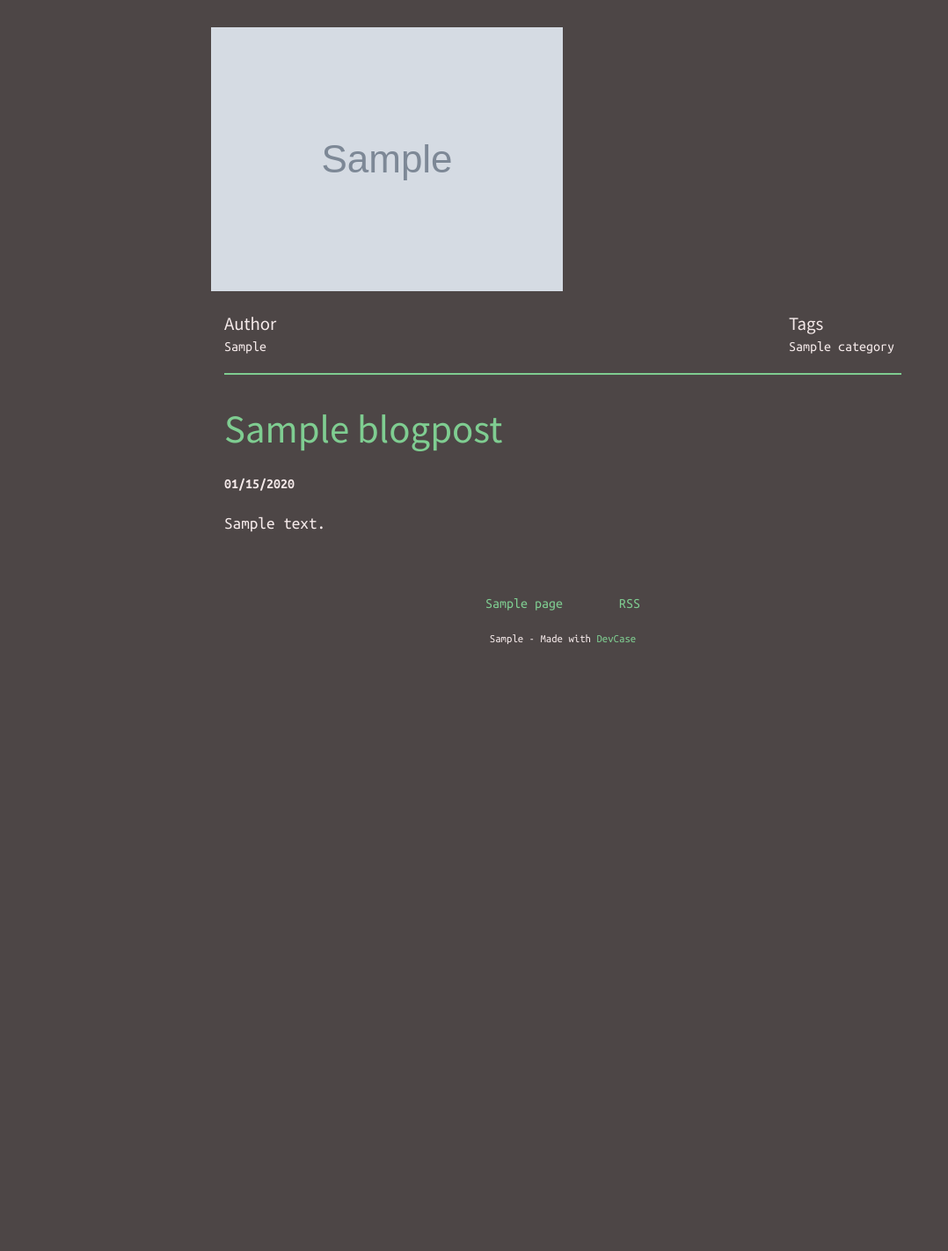
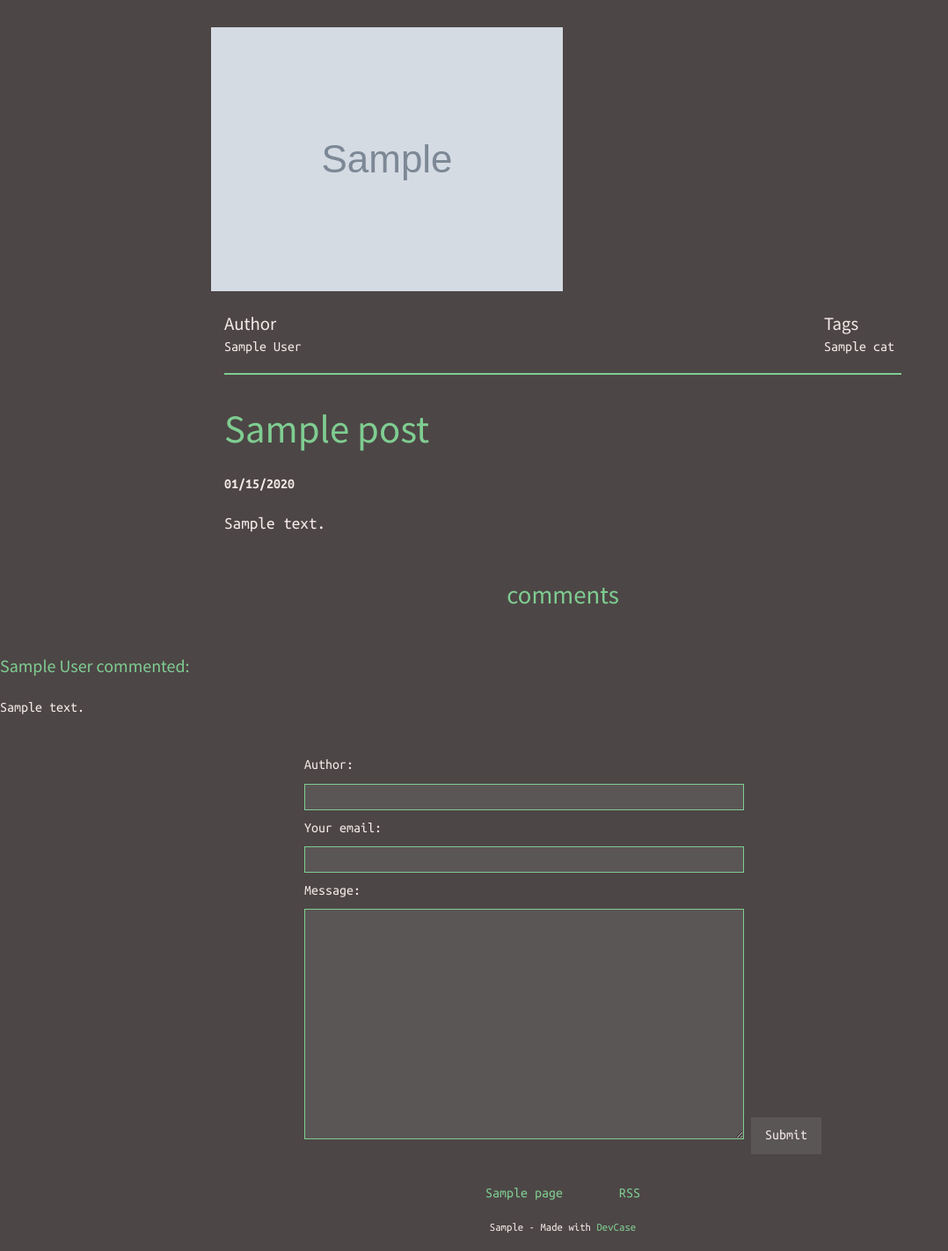
Before and after one commit to rob32/dev-case, a Django app: template templates/blog/blog_detail.html in a window 1280 px wide. Shown: the part 113-1535 px from the top of the page at 88% size, without its empty margins (0-1078 px from the left). Before the commit the page ends 846 px from the top, so only its background shows below. Run offline with Django 4.2, Linux system fonts and the light colour scheme; tables that the repository leaves empty hold one stand-in row (values such as "Sample post"); the template is opened without the code that fills it: values that come from a table or form of the project are taken from there, most other values are stand-ins (such as "Sample title", 1, 10 or a date in 2020); grey boxes marked "Sample" are stand-in pictures; some libraries are stand-ins or nearby versions.

Commit message:
added comments functionality to blog

```diff
--- /dev/null
+++ b/blog/forms.py
@@ -0,0 +1,10 @@
+from django.forms import ModelForm
+
+from blog.models import Comment
+
+
+class CommentCreationForm(ModelForm):
+    class Meta:
+        model = Comment
+        labels = {"email": "Your email:"}
+        fields = ["author", "email", "message"]
--- a/blog/models.py
+++ b/blog/models.py
@@ -111,7 +111,8 @@ class Comment(models.Model):
         null=False,
         max_length=63,
     )
-    message = models.TextField(max_length=1023, verbose_name="Message")
+    email = models.EmailField(null=True, blank=True, max_length=108)
+    message = models.TextField(max_length=420, verbose_name="Message")
     date = models.DateTimeField(auto_now_add=True, verbose_name="Date")
     public = models.BooleanField(default=False, verbose_name="Public")
 
--- a/templates/blog/blog_detail.html
+++ b/templates/blog/blog_detail.html
@@ -48,4 +48,24 @@
   </article>
 
 </main>
+
+<main>
+
+  <h2 class="main-headline text-center">comments</h2>
+  <div>
+    {% for comment in comments %}
+       <p> <h5>{{comment.author}} commented:</h5>{{comment.message}}</p>
+    {% endfor %}
+  </div>
+  <div class="small-container margin-top flex">
+
+    <form action="" method="POST">
+      {% csrf_token %}
+      {{form}}
+      <button type="submit" value="Submit">Submit</button>
+    </form>
+
+  </div>
+
+</main>
 {% endblock content %}
```
Also changed, not shown: blog/views.py (+33 -12 lines), blog/migrations/0002_comment_email_alter_comment_message.py (added), 1 other file.
